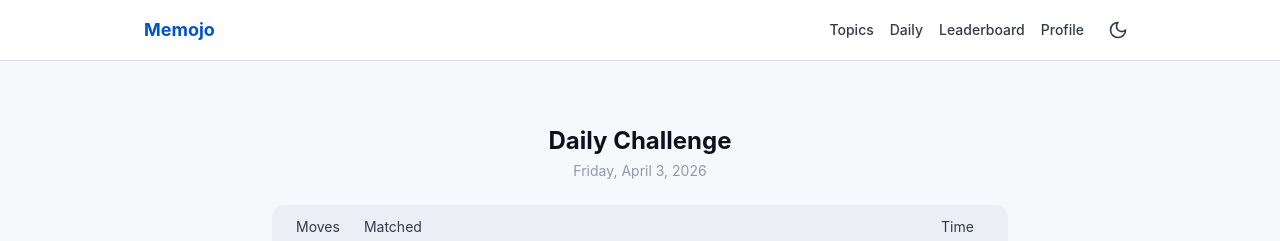
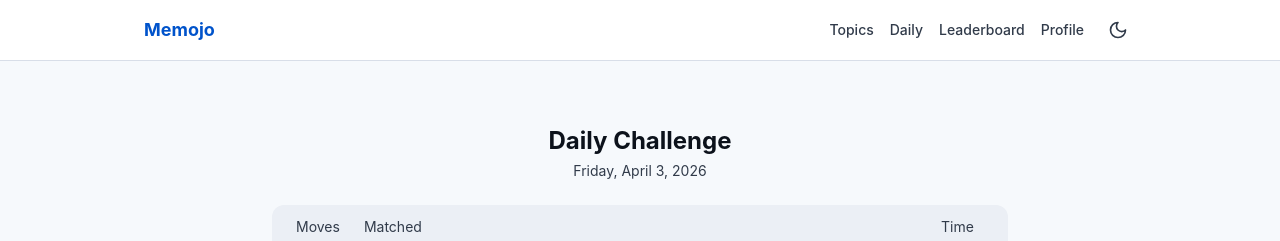
Before and after one commit to rses97/memojo, a Nuxt app: page /daily in a window 1280 px wide. Shown: the top 241 px of the page. Built offline with nearby package versions, Linux system fonts and the light colour scheme.

Commit message:
fix(theme): fix daily page undefined surface token usages

```diff
--- a/app/pages/daily.vue
+++ b/app/pages/daily.vue
@@ -105,15 +105,15 @@ onMounted(() => {
   <div class="mx-auto max-w-3xl px-4 py-8">
     <div class="mb-6 text-center">
       <h1 class="mb-1 text-2xl font-bold text-surface-900 dark:text-surface-50">Daily Challenge</h1>
-      <p class="text-sm text-surface-500 dark:text-surface-400">
+      <p class="text-sm text-surface-700 dark:text-surface-300">
         {{ formattedDate }}
       </p>
     </div>
 
-    <div v-if="isLoading" class="py-20 text-center text-surface-500">
+    <div v-if="isLoading" class="py-20 text-center text-surface-700 dark:text-surface-300">
       Loading today's challenge...
     </div>
-    <div v-else-if="isError" class="py-20 text-center text-surface-500">
+    <div v-else-if="isError" class="py-20 text-center text-surface-700 dark:text-surface-300">
       <p class="mb-4">Failed to load today's challenge.</p>
       <NuxtLink to="/" class="text-primary-500 hover:text-primary-600">Back to Menu</NuxtLink>
     </div>
@@ -153,7 +153,7 @@ onMounted(() => {
         <p class="mb-4 text-lg text-surface-700 dark:text-surface-200">
           Score: <span class="font-bold">{{ finalScore }}</span>
         </p>
-        <p class="text-sm text-surface-500">
+        <p class="text-sm text-surface-700 dark:text-surface-300">
           {{ game.matchedPairs.value }} / {{ game.totalPairs.value }} pairs matched in
           {{ game.moves.value }} moves
         </p>
```
